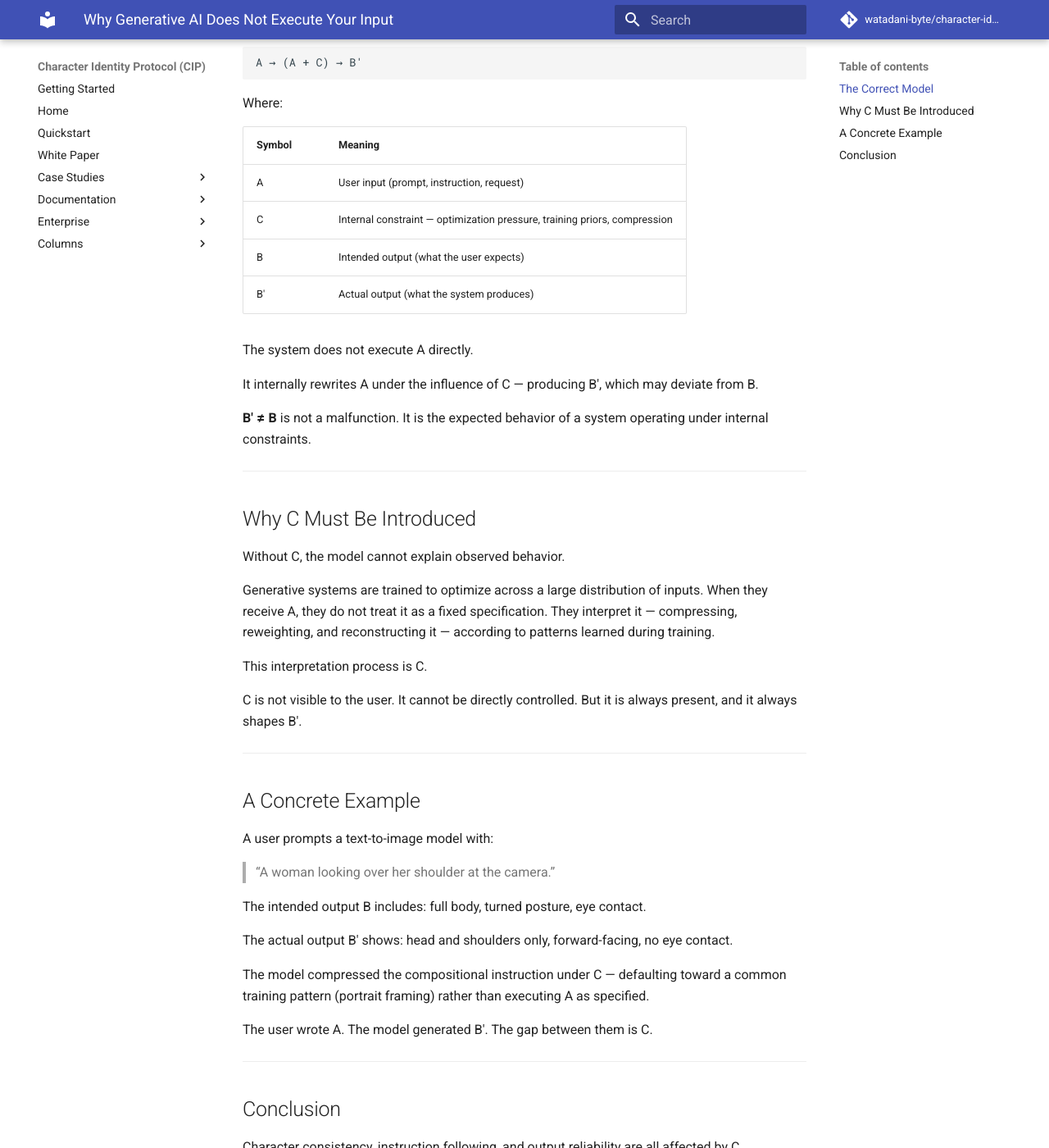
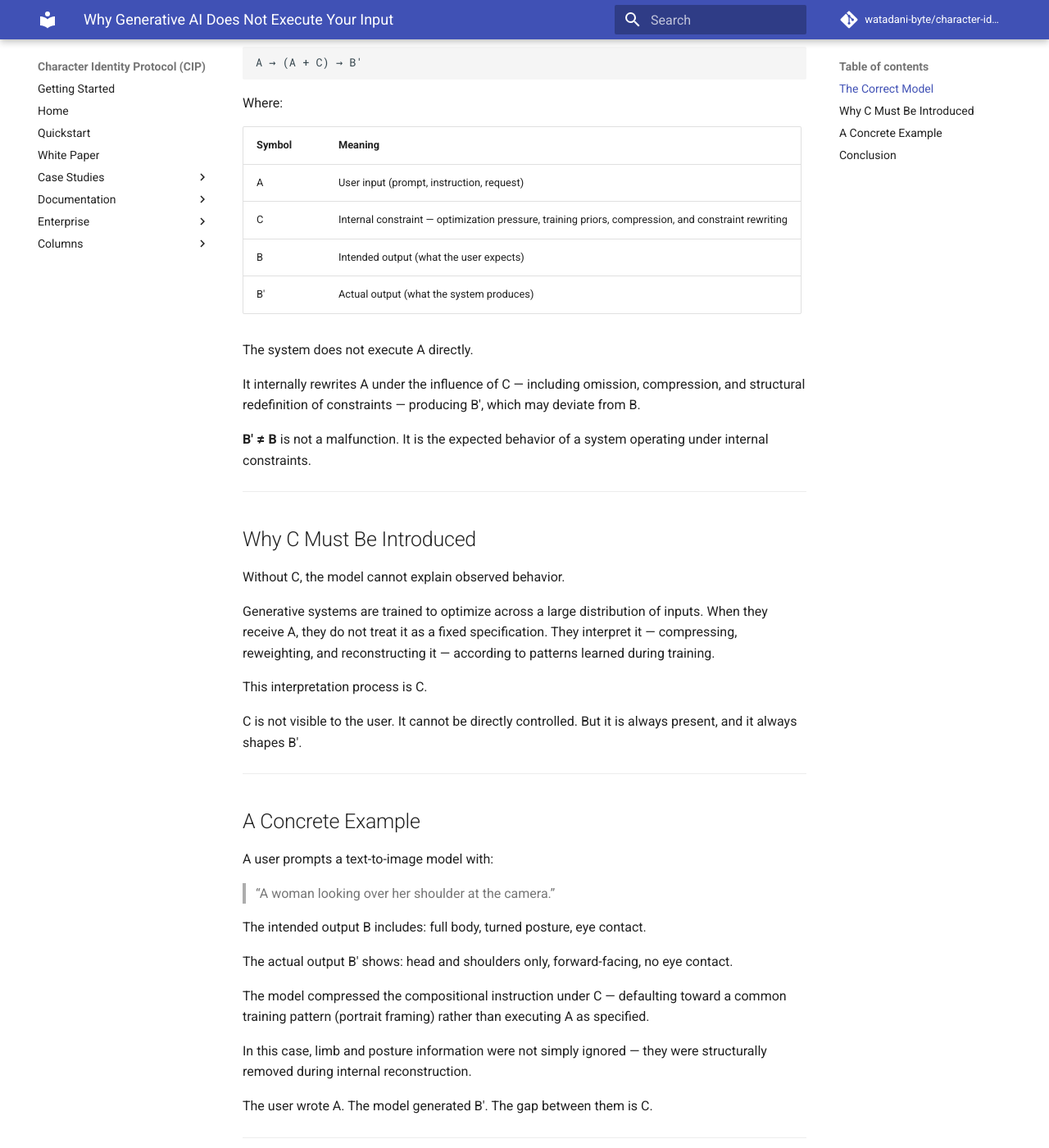
Before and after one commit to watadani-byte/character-identity-protocol, an MkDocs documentation site: the page built from docs/model_a_c_b.md, in a window 1280 px wide and 1400 px high, scrolled down 432 px. Shown: the whole window at 82% size. Built offline with MkDocs 1.6.1 and Material for MkDocs 9.7.7, drawn with Linux system fonts in a browser that asks for light colours; comment, search, counter and statistics services are not loaded.

Commit message:
model_a_c_b.md を更新

```diff
--- a/docs/model_a_c_b.md
+++ b/docs/model_a_c_b.md
@@ -20,16 +20,16 @@ A → (A + C) → B′
 
 Where:
 
-|Symbol|Meaning                                                                  |
-|------|-------------------------------------------------------------------------|
-|A     |User input (prompt, instruction, request)                                |
-|C     |Internal constraint — optimization pressure, training priors, compression|
-|B     |Intended output (what the user expects)                                  |
-|B′    |Actual output (what the system produces)                                 |
+|Symbol|Meaning                                                                                            |
+|------|---------------------------------------------------------------------------------------------------|
+|A     |User input (prompt, instruction, request)                                                          |
+|C     |Internal constraint — optimization pressure, training priors, compression, and constraint rewriting|
+|B     |Intended output (what the user expects)                                                            |
+|B′    |Actual output (what the system produces)                                                           |
 
 The system does not execute A directly.
 
-It internally rewrites A under the influence of C — producing B′, which may deviate from B.
+It internally rewrites A under the influence of C — including omission, compression, and structural redefinition of constraints — producing B′, which may deviate from B.
 
 **B′ ≠ B** is not a malfunction. It is the expected behavior of a system operating under internal constraints.
 
@@ -59,6 +59,8 @@ The actual output B′ shows: head and shoulders only, forward-facing, no eye co
 
 The model compressed the compositional instruction under C — defaulting toward a common training pattern (portrait framing) rather than executing A as specified.
 
+In this case, limb and posture information were not simply ignored — they were structurally removed during internal reconstruction.
+
 The user wrote A. The model generated B′. The gap between them is C.
 
 -----
```
